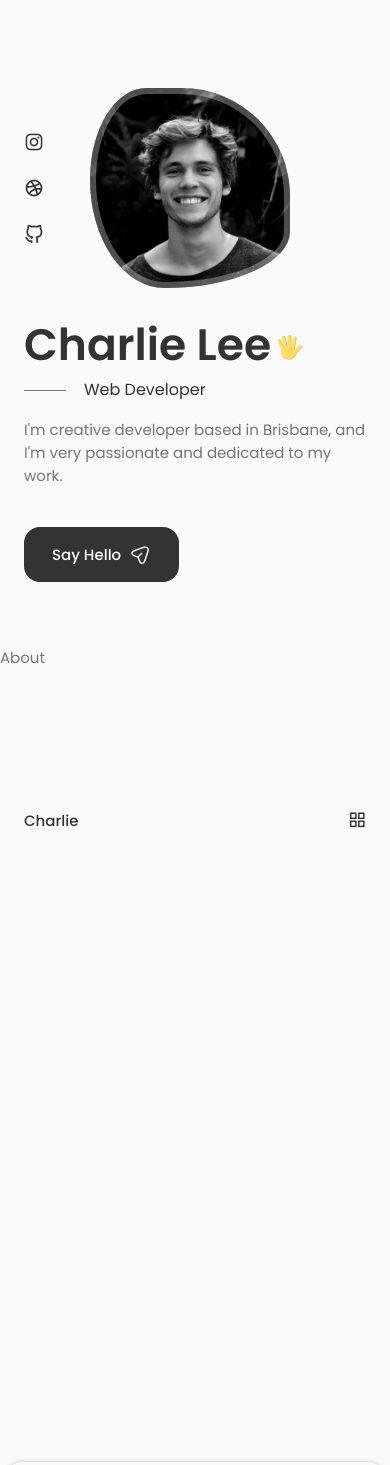
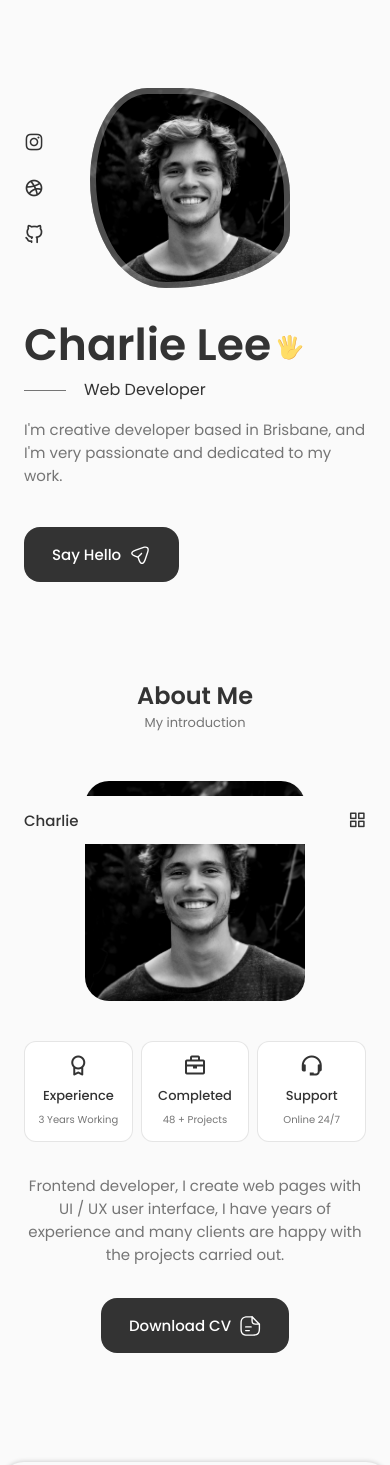
Before and after one commit to lichuangqi/Personal_Portfolio, a React (Create React App) app: page / in a window 390 px wide. Before the commit the page ends 844 px from the top, so only its background shows below. Built offline with nearby package versions, Linux system fonts and the light colour scheme.

Commit message:
about part finished

```diff
--- a/src/App.css
+++ b/src/App.css
@@ -189,17 +189,17 @@
 
 /* For medium devices */
 @media screen and (max-width: 768px) {
-  /* body {
+  body {
     margin: 0 0 var(--header-height) 0;
-  } */
+  }
 
   .section {
     padding: 2rem 0 4rem;
   }
 
-  /* .section__subtitle {
+  .section__subtitle {
     margin-bottom: var(--mb-3);
-  } */
+  }
 }
 
 @media screen and (max-width: 576px) {
--- a/src/components/about/About.js
+++ b/src/components/about/About.js
@@ -1,7 +1,45 @@
 import './about.css';
+import AboutImg from "../../assets/about.jpg";
+import CV from "../../assets/John-Cv.pdf";
+import Info from './Info';
 const About = () => {
   return (
-    <div>About</div>
+    <section className='about section' id='about'>
+      <h2 className='section__title'>About Me</h2>
+      <span className='section__subtitle'>My introduction</span>
+      <div className='about__container container grid'>
+        <img src={AboutImg} alt="" className='about__img' />
+        <div className='about__data'>
+          <Info />
+          <p className='about__description'>Frontend developer, I create web pages with UI / UX user interface, I have years of experience and many clients are happy with the projects carried out.</p>
+          <a download="" href={CV} className="button button--flex">Download CV<svg
+            class="button__icon"
+            xmlns="http://www.w3.org/2000/svg"
+            width="24"
+            height="24"
+            viewBox="0 0 24 24"
+            fill="none"
+          >
+            <path
+              d="M15.25 22.7502H9.25C3.82 22.7502 1.5 20.4302 1.5 15.0002V9.00024C1.5 3.57024 3.82 1.25024 9.25 1.25024H14.25C14.66 1.25024 15 1.59024 15 2.00024C15 2.41024 14.66 2.75024 14.25 2.75024H9.25C4.64 2.75024 3 4.39024 3 9.00024V15.0002C3 19.6102 4.64 21.2502 9.25 21.2502H15.25C19.86 21.2502 21.5 19.6102 21.5 15.0002V10.0002C21.5 9.59024 21.84 9.25024 22.25 9.25024C22.66 9.25024 23 9.59024 23 10.0002V15.0002C23 20.4302 20.68 22.7502 15.25 22.7502Z"
+              fill="var(--container-color)"
+            ></path>
+            <path
+              d="M22.25 10.7502H18.25C14.83 10.7502 13.5 9.42023 13.5 6.00023V2.00023C13.5 1.70023 13.68 1.42023 13.96 1.31023C14.24 1.19023 14.56 1.26023 14.78 1.47023L22.78 9.47023C22.99 9.68023 23.06 10.0102 22.94 10.2902C22.82 10.5702 22.55 10.7502 22.25 10.7502ZM15 3.81023V6.00023C15 8.58023 15.67 9.25023 18.25 9.25023H20.44L15 3.81023Z"
+              fill="var(--container-color)"
+            ></path>
+            <path
+              d="M13.25 13.7502H7.25C6.84 13.7502 6.5 13.4102 6.5 13.0002C6.5 12.5902 6.84 12.2502 7.25 12.2502H13.25C13.66 12.2502 14 12.5902 14 13.0002C14 13.4102 13.66 13.7502 13.25 13.7502Z"
+              fill="var(--container-color)"
+            ></path>
+            <path
+              d="M11.25 17.7502H7.25C6.84 17.7502 6.5 17.4102 6.5 17.0002C6.5 16.5902 6.84 16.2502 7.25 16.2502H11.25C11.66 16.2502 12 16.5902 12 17.0002C12 17.4102 11.66 17.7502 11.25 17.7502Z"
+              fill="var(--container-color)"
+            ></path>
+          </svg></a>
+        </div>
+      </div>
+    </section>
   )
 }
 
--- /dev/null
+++ b/src/components/about/Info.js
@@ -0,0 +1,23 @@
+const Info = () => {
+  return (
+    <div className="about__info grid">
+      <div className="about__box">
+        <i className="bx bx-award about__icon"></i>
+        <h3 className="about__title">Experience</h3>
+        <span className="about__subtitle">3 Years Working</span>
+      </div>
+      <div className="about__box">
+        <i className="bx bx-briefcase about__icon"></i>
+        <h3 className="about__title">Completed</h3>
+        <span className="about__subtitle">48 + Projects</span>
+      </div>
+      <div className="about__box">
+        <i className="bx bx-support about__icon"></i>
+        <h3 className="about__title">Support</h3>
+        <span className="about__subtitle">Online 24/7</span>
+      </div>
+    </div>
+  )
+}
+
+export default Info;
--- a/src/components/about/about.css
+++ b/src/components/about/about.css
@@ -0,0 +1,87 @@
+.about__container {
+    grid-template-columns: repeat(2,1fr);
+    align-items: center;
+    column-gap: 4rem;
+}
+
+.about__img {
+    width: 350px;
+    border-radius: 1.5rem;
+    justify-self: center;
+}
+
+.about__info {
+    grid-template-columns: repeat(3,140px);
+    gap: 0.5rem;
+    margin-bottom: var(--mb-2);
+}
+
+.about__box {
+    background-color: var(--container-color);
+    border: 1px solid rgba(0, 0, 0, 0.1);
+    border-radius: 0.75rem;
+    text-align: center;
+    padding: 1rem 1.25rem;
+}
+
+.about__icon {
+    font-size: 1.5rem;
+    color: var(--title-color);
+    margin-bottom: var(--mb-0-5);
+}
+
+.about__title {
+    font-size: var(--small-font-size);
+    font-weight: var(--font-medium);
+}
+
+.about__subtitle {
+    font-size: var(--tiny-font-size);
+}
+
+.about__description {
+    padding: 0 4rem 0 0;
+    margin-bottom: var(--mb-2-5);
+}
+
+/*=============== BREAKPOINTS ===============*/
+/* For large devices */
+@media screen and (max-width: 992px) {
+    .about__container {
+        grid-template-columns: 1fr;
+        row-gap: 2.5rem;
+    }
+    .about__img {
+        width: 220px;
+    }
+    .about__box{
+        padding: 0.75rem 0.5rem;
+    }
+    .about__data {
+        text-align: center;
+    }
+    .about__info {
+        justify-content: center;
+    }
+    .about__description {
+        padding: 0 5rem;
+        margin-bottom: 2rem;
+    }
+  }
+
+  /* For medium devices */
+  @media screen and (max-width: 576px) {
+    .about__info {
+        grid-template-columns: repeat(3,1fr);
+    }
+    .about__description {
+        padding: 0;
+    }
+  }
+
+  /* For small devices */
+  @media screen and (max-width: 350px) {
+    .about__info {
+        grid-template-columns: repeat(2,1fr);
+    }
+  }
```
